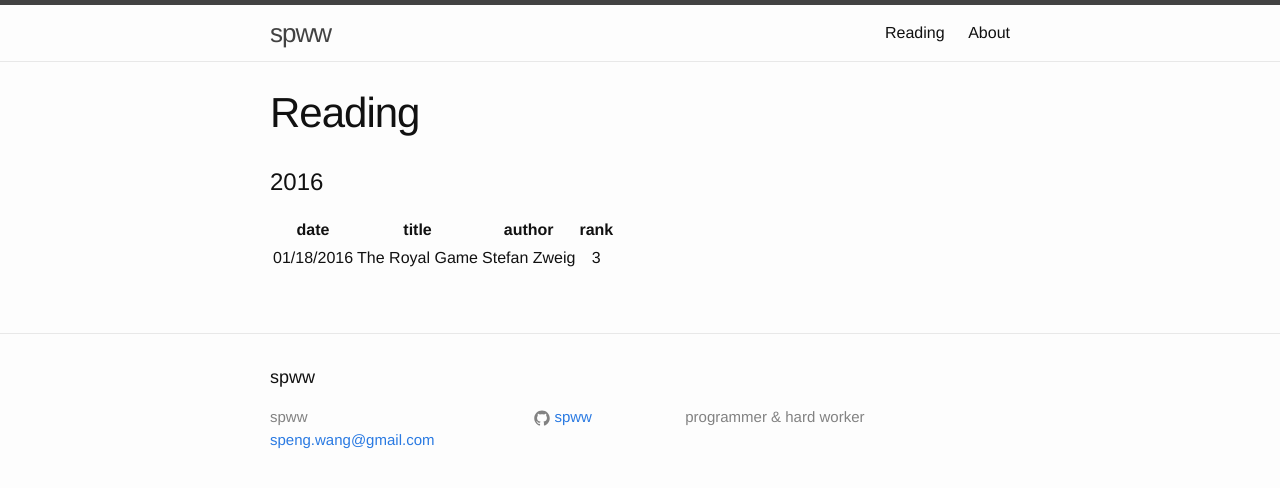
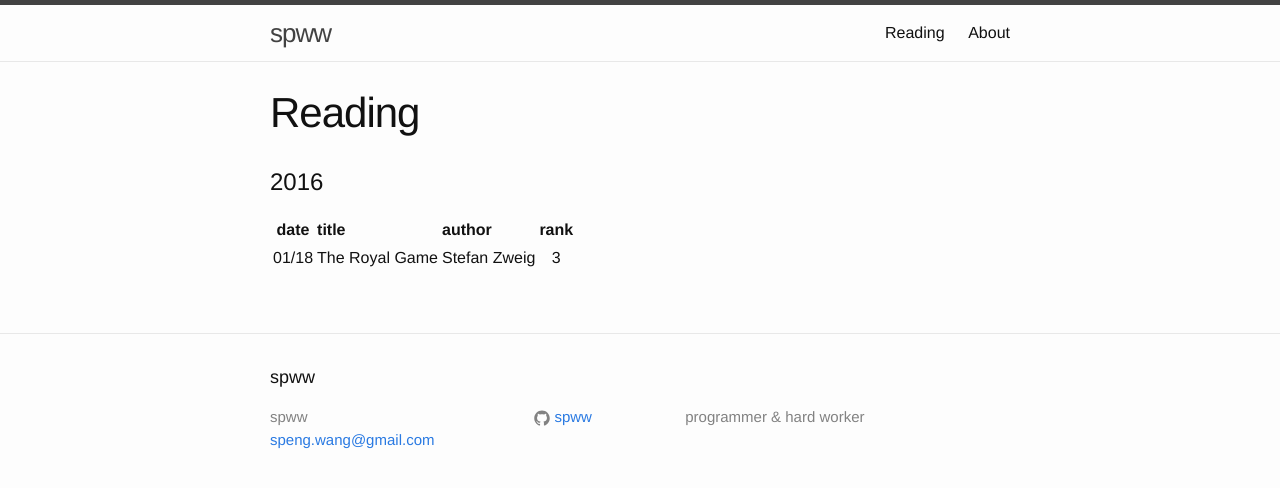
Before and after one commit to SPWW/oldblog, a Jekyll site: the page built from Reading.md, in a window 1280 px wide. Shown: the top 488 px of the page. Built offline with Jekyll 4.4.1, drawn with Linux system fonts in a browser that asks for light colours.

Commit message:
update reading

```diff
--- a/Reading.md
+++ b/Reading.md
@@ -7,5 +7,5 @@ permalink: /Reading/
 #2016
 
 |date|title|author|rank|
-|:---:|:---:|:---:|:---:|
-|01/18/2016|The Royal Game|Stefan Zweig|3|
+|:------:|:--------------------------------------|:----------------|:---:|
+|01/18|The Royal Game|Stefan Zweig|3|
```
